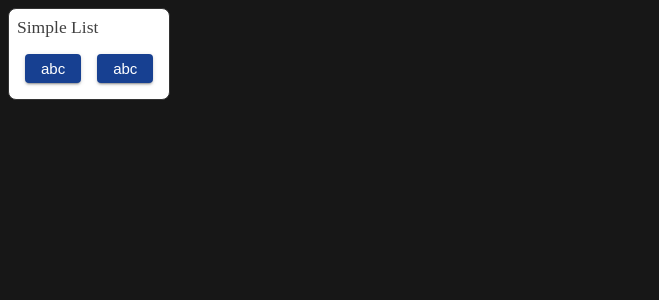
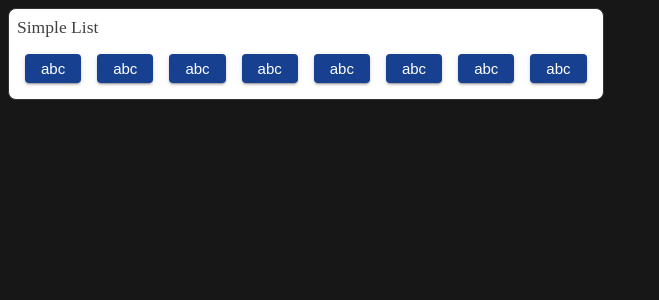
Before and after one commit to quanvan1999/ttg-react-component, a React (Create React App) app: page /quan in a window 1280 px wide. Shown: the top 300 px of the page, without its empty margins (0-659 px from the left). Built offline with nearby package versions, Linux system fonts and the light colour scheme.

Commit message:
Update Quan.js

```diff
--- a/src/Quan.js
+++ b/src/Quan.js
@@ -30,10 +30,28 @@ function Quan() {
     <div>
       <ThemeProvider theme = {theme.light}>
         <Container headline = {"Simple List "}>
-        <Tooltip position="right" content="lorem dolor sit dasd dasd adamet" >
+        <Tooltip position="left" content="lorem dolor sit dasd dasd adamet" >
           <Button demo>abc</Button>
         </Tooltip>
         <Tooltip position="top" content="lorem dodsad da da aa dadlor sit dasd dasd adamet" >
+          <Button demo>abc</Button>
+        </Tooltip>
+        <Tooltip position="right" content="lorem dodsad da da aa dadlor sit dasd dasd adamet" >
+          <Button demo>abc</Button>
+        </Tooltip>
+        <Tooltip position="bottom" content="lorem dodsad da da aa dadlor sit dasd dasd adamet" >
+          <Button demo>abc</Button>
+        </Tooltip>
+        <Tooltip position="left" content="lorem dolor sit dasd dasd adamet" >
+          <Button demo>abc</Button>
+        </Tooltip>
+        <Tooltip position="top" content="lorem  adamet" >
+          <Button demo>abc</Button>
+        </Tooltip>
+        <Tooltip position="right" content="lorem dodsad da da aa dadlor sit dasd dasd adamet" >
+          <Button demo>abc</Button>
+        </Tooltip>
+        <Tooltip position="bottom" content="lorem dodsad da da aa dadlor sit dasd dasd adamet" >
           <Button demo>abc</Button>
         </Tooltip>
          </Container>
```
